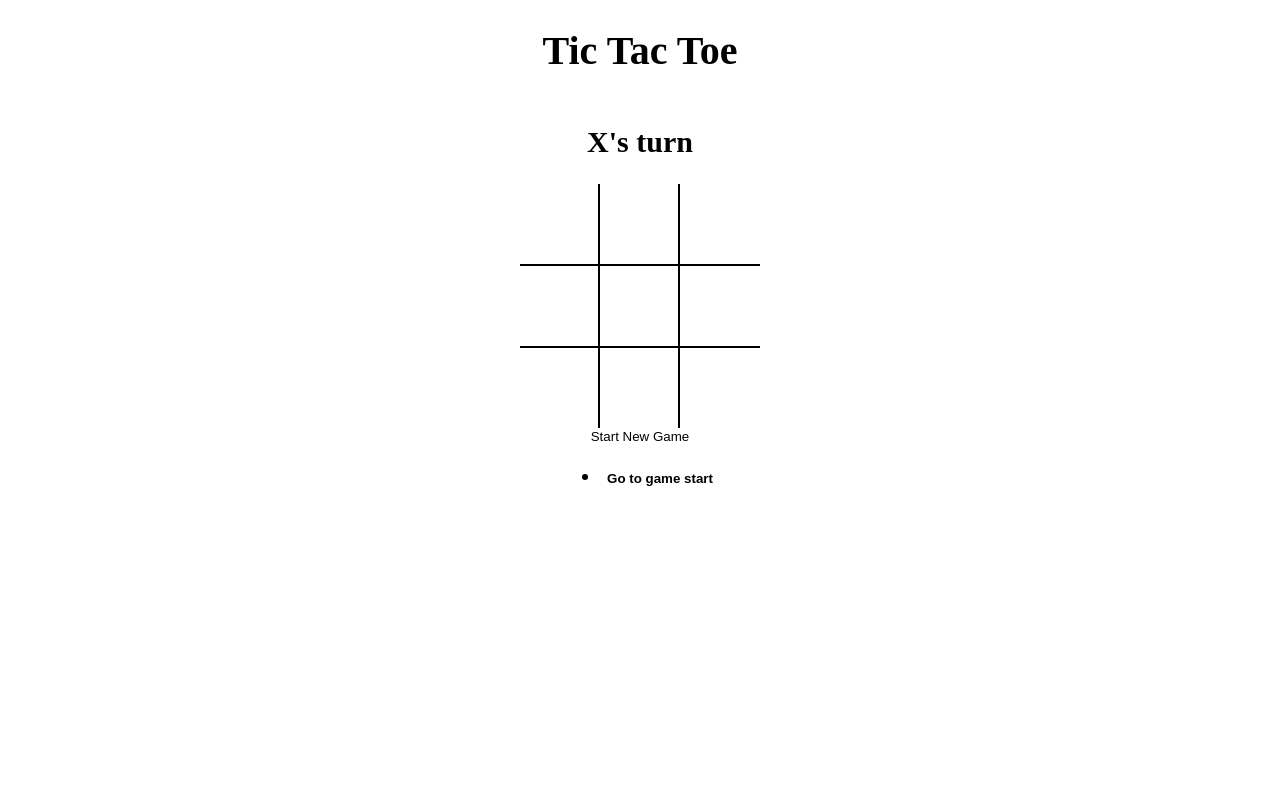
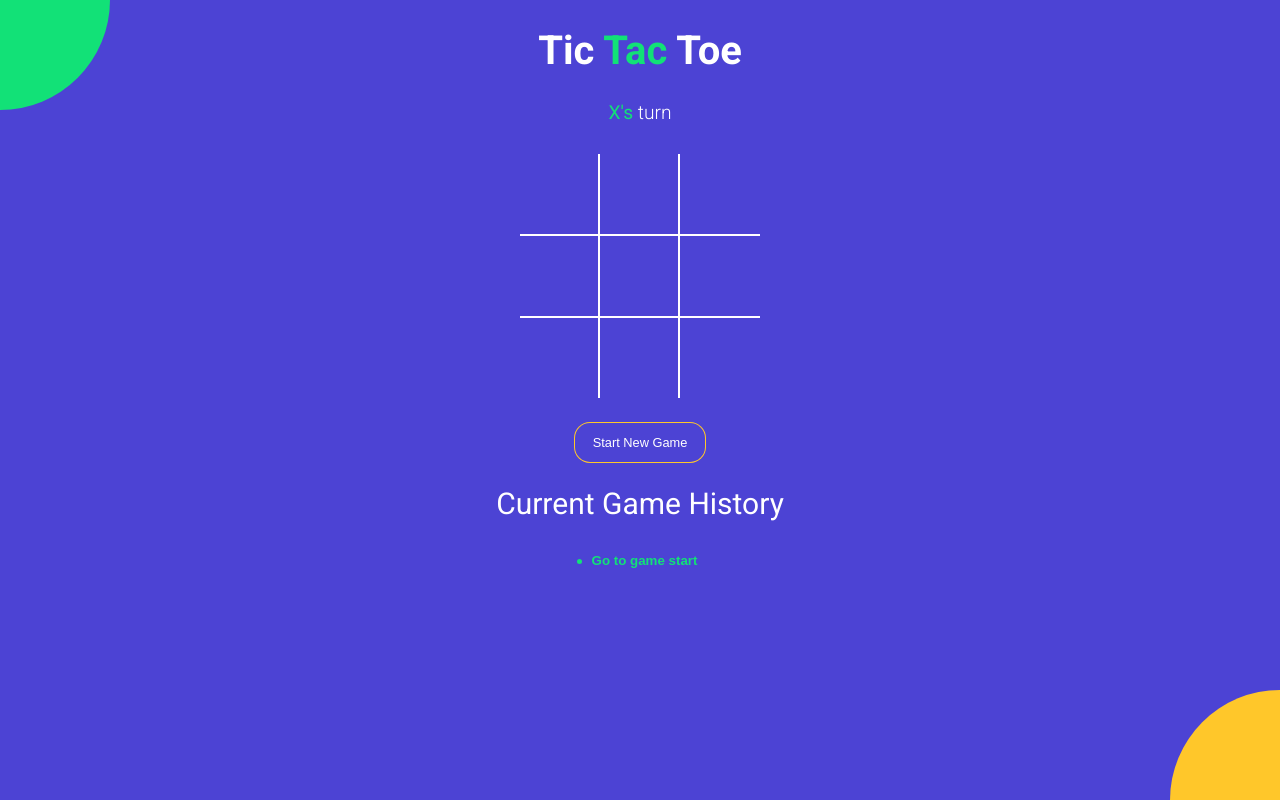
Before and after one commit to AshRaj07/Tic-Tac-Toe, a React (Vite) app: page / in a window 1280 px wide. Built offline with nearby package versions, Linux system fonts and the light colour scheme.

Commit message:
Finalization of Project by styling

```diff
--- a/index.html
+++ b/index.html
@@ -1,7 +1,14 @@
 <!DOCTYPE html>
 <html>
   <head>
-    <title>React Vite Micro App</title>
+    <meta charset="UTF-8" />
+    <meta name="viewport" content="width=device-width, initial-scale=1.0" />
+    <meta http-equiv="X-UA-Compatible" content="ie=edge" />
+    <link
+      href="https://fonts.googleapis.com/css?family=Roboto:300,400,700&display=swap"
+      rel="stylesheet"
+    />
+    <title>TIC TAC TOE</title>
   </head>
   <body>
     <div id="root"></div>
--- a/src/App.jsx
+++ b/src/App.jsx
@@ -31,13 +31,15 @@
   }
   return (
     <div className="app">
-      <h1>Tic Tac Toe</h1>
+      <h1>Tic <span className="text-green">Tac</span> Toe</h1>
       <StatusMessage winner={winner} isSetX={isSetX} board={board} />
       <Board board={board} handleSquareClick={handleSquareClick} winningSquares={winningSquares} />
-      <button type="button" onClick={()=>{
+      <button className={`btn-reset ${winner?"active":""}`} type="button" onClick={()=>{
         setcurMove(0)
         sethistory([{board:Array(9).fill(null),isSetX:true}])}}>Start New Game</button>
+        <h2 style={{fontWeight:"normal"}}>Current Game History</h2>
       <History history={history} moveTo={moveTo} curMove={curMove} />
+      <div className="bg-balls" />
     </div>
   );
 };
--- a/src/components/History.jsx
+++ b/src/components/History.jsx
@@ -2,12 +2,13 @@
 
 const History = ({history,moveTo,curMove}) => {
   return (
-    <ul>
+    <div className="history-wrapper">
+            <ul className='history'>
         {
             history.map((_,move)=>{
                 return (
                 <li key={move}>
-                    <button type='button' onClick={()=>{moveTo(move)}} style={{fontWeight:move===curMove?"bolder":"normal"}}>
+                    <button className={`btn-move ${move===curMove?'active':''}`} type='button' onClick={()=>{moveTo(move)}} style={{fontWeight:move===curMove?"bolder":"normal"}}>
                         {move===0?`Go to game start`:`Go to #${move}`}
                     </button>
                 </li>
@@ -15,6 +16,7 @@
             })
         }
     </ul>
+    </div>
   )
 }
 
--- a/src/components/Square.jsx
+++ b/src/components/Square.jsx
@@ -2,7 +2,7 @@
 
 const Square = ({value,onClick,isWinningSquare}) => {
   return (
-    <button type='button' className='square' onClick={onClick} style={{fontWeight:isWinningSquare?"bold":"normal"}}>{value}</button>
+    <button type='button' className={`square ${isWinningSquare?"winning":""} ${value==="X"?"text-green":"text-orange"}`} onClick={onClick} >{value}</button>
   )
 }
 
--- a/src/components/StatusMessage.jsx
+++ b/src/components/StatusMessage.jsx
@@ -3,11 +3,17 @@
 const StatusMessage = ({winner,isSetX,board}) => {
     const noOfMovesLeft = board.every(v=>v!==null);
   return (
-    <h2>
-        {winner&&winner&&`Winner is ${winner}`}
-        {!winner&&!noOfMovesLeft&&`${isSetX?"X":"O"}'s turn`}
-        {!winner&&noOfMovesLeft&&`X and O tied`}
-    </h2>
+    <div className='status-message'>
+        {winner&&winner&&<>
+            Winner is <span className={winner==='X'?"text-green":"text-orange"}>{winner}</span>
+        </>}
+        {!winner&&!noOfMovesLeft&&<>
+            <span className={isSetX?"text-green":"text-orange"}>{isSetX?"X":"O"}'s</span> turn
+        </>}
+        {!winner&&noOfMovesLeft&&<>
+        <span className='text-green'>X</span> and <span className='text-orange'>O</span> tied
+        </>}
+    </div>
   )
 }
 
--- a/src/styles/root.scss
+++ b/src/styles/root.scss
@@ -1,4 +1,11 @@
+$green: #12e177;
+$orange: #ffc72a;
+$blue: #4c43d4;
+
 body {
+  font-family: 'Roboto', sans-serif;
+  background-color: $blue;
+  color: #fff;
   padding: 0;
   margin: 0;
 }
@@ -19,18 +26,83 @@
   align-items: center;
 }
 
+.text-green {
+  color: $green;
+}
+
+.text-orange {
+  color: $orange;
+}
+
+.history-wrapper {
+  width: 300px;
+  text-align: center;
+  margin-bottom: 20px;
+  .history {
+    display: inline-block;
+    padding: 0;
+    margin: 0;
+    li {
+      list-style: none;
+      text-align: left;
+      &:before {
+        content: '';
+        border-radius: 50%;
+        display: inline-block;
+        height: 5px;
+        width: 5px;
+        background-color: $green;
+        margin-right: 4px;
+        margin-bottom: 1px;
+      }
+
+      .btn-move {
+        color: #fff;
+        &.active {
+          font-weight: bold;
+          color: $green;
+        }
+      }
+    }
+  }
+}
+
+.status-message {
+  margin-bottom: 30px;
+  font-size: 1.2rem;
+  font-weight: lighter;
+  span {
+    font-weight: normal;
+  }
+}
+
+.btn-reset {
+  font-size: 0.8rem;
+  color: #fff;
+  border-radius: 15px;
+  padding: 12px 18px;
+  margin-top: 25px;
+  transition: all 0.2s;
+  background-color: $blue;
+  box-shadow: 0px 0px 0px 1px $orange;
+  &.active {
+    background-color: $orange;
+    box-shadow: none;
+  }
+}
+
 .board {
   .board-row {
     display: flex;
     flex-direction: row;
-    border-bottom: 2px solid #000;
+    border-bottom: 2px solid #fff;
     &:last-child {
       border-bottom: none;
     }
     .square {
       width: 80px;
       height: 80px;
-      border-right: 2px solid #000;
+      border-right: 2px solid #fff;
       font-size: 2.5rem;
       padding: 0;
       overflow: hidden;
@@ -38,6 +110,63 @@
       &:last-child {
         border-right: none;
       }
+      &.winning {
+        animation: scaleText 1.4s infinite;
+        @keyframes scaleText {
+          0% {
+            transform: 2.5rem;
+          }
+          50% {
+            font-size: 3.5rem;
+          }
+          100% {
+            font-size: 2.5rem;
+          }
+        }
+      }
     }
   }
 }
+
+.bg-balls {
+  position: fixed;
+  top: 0;
+  left: 0;
+  right: 0;
+  bottom: 0;
+  min-width: 100%;
+  z-index: -1;
+
+  &:before,
+  &:after {
+    content: '';
+    position: absolute;
+    width: 150px;
+    height: 150px;
+    border-radius: 50%;
+  }
+
+  &:before {
+    background-color: $orange;
+    right: -75px;
+    bottom: -75px;
+    @media screen and (min-width: 476px) {
+      width: 220px;
+      height: 220px;
+      right: -110px;
+      bottom: -110px;
+    }
+  }
+
+  &:after {
+    background-color: $green;
+    top: -75px;
+    left: -75px;
+    @media screen and (min-width: 476px) {
+      width: 220px;
+      height: 220px;
+      top: -110px;
+      left: -110px;
+    }
+  }
+}
```
